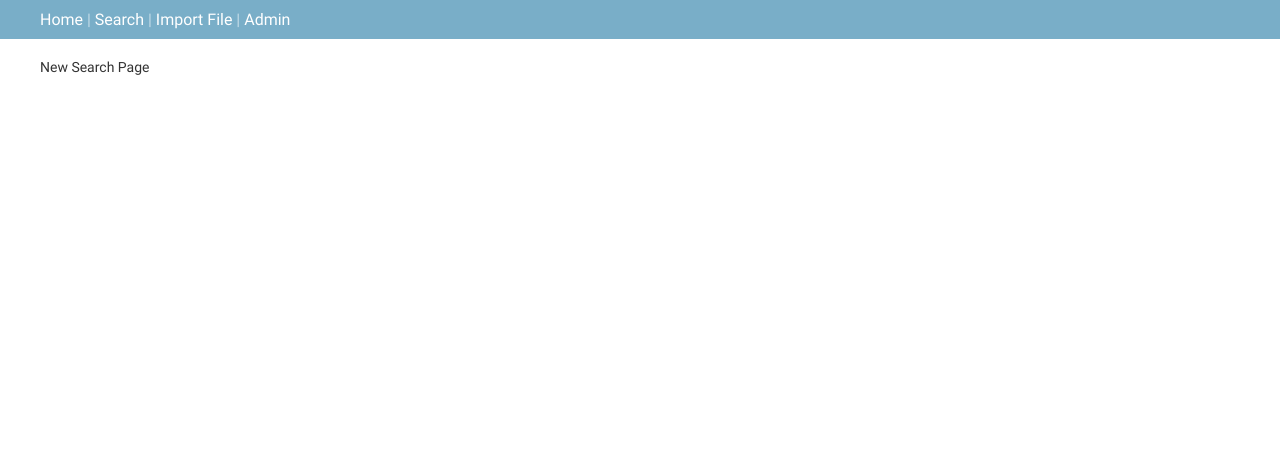
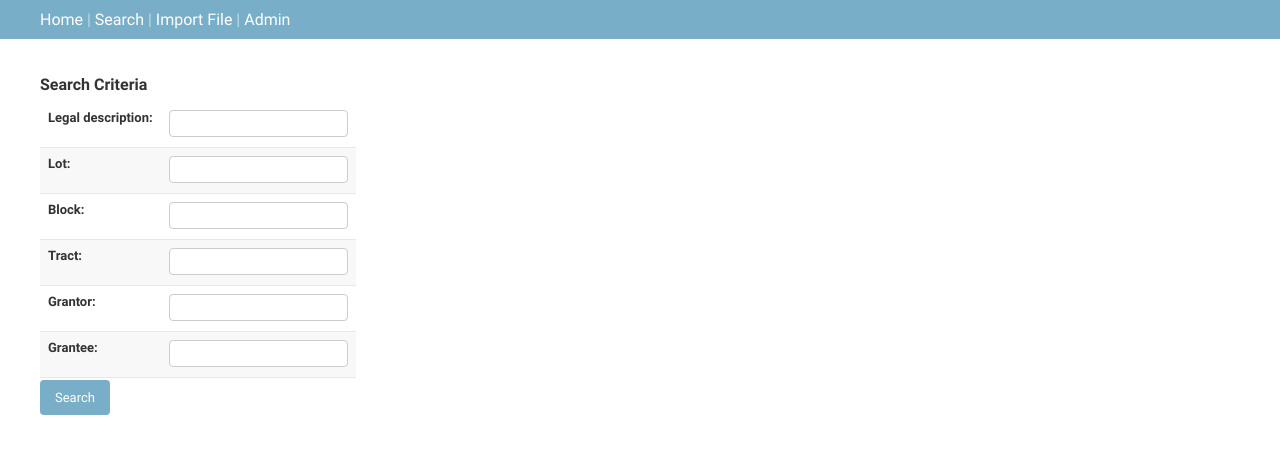
Before and after one commit to grendelshmoo/C4D, a Django app: page /search/ in a window 1280 px wide. Shown: the part 48-502 px from the top of the page. Run offline with Django 3.2, Linux system fonts and the light colour scheme; the visitor is signed in with stand-in values (Sample User, id 1).

Commit message:
now with search

```diff
--- /dev/null
+++ b/C4D/forms.py
@@ -0,0 +1,19 @@
+from django import forms
+from django.contrib.auth.models import User
+from django.utils import timezone
+
+from C4D.models import RawLandRecord
+
+class ModelSearchForm(forms.ModelForm):
+    class Meta:
+        model = RawLandRecord
+        fields = ['legal_description', 'lot', 'block', 'tract', 'grantor', 'grantee']
+
+class SearchForm(forms.Form):
+    lot = forms.CharField(max_length=16, required=False)
+    block = forms.CharField(max_length=16, required=False)
+    tract = forms.CharField(max_length=16, required=False)
+    grantor = forms.CharField(max_length=100, label="Grantor", required=False)
+    grantee = forms.CharField(max_length=100, label="Grantee", required=False)
+    #start_date = forms.DateField(required=False)
+    #end_date = forms.DateField(required=False)
--- a/C4D/importer.py
+++ b/C4D/importer.py
@@ -50,14 +50,12 @@ class Importer(object):
         rlr.legal_description = row['legal_description']
         rlr.lot = row['lot']
         rlr.block = row['block']
+        rlr.tract = row['tract']
         rlr.unit = row['unit']
         area = row['area']
         if area:
             rlr.area = area
         rlr.phase = row['phase']
-        tract = row['tract']
-        if tract:
-            rlr.tract = tract
         increment = row['increment']
         if increment:
             rlr.increment = increment
--- a/C4D/models.py
+++ b/C4D/models.py
@@ -12,10 +12,10 @@ class RawLandRecord(models.Model):
     legal_description = models.CharField(max_length=256, blank=True, null=True)
     lot = models.CharField(max_length=64, blank=True, null=True)
     block = models.CharField(max_length=32, blank=True, null=True)
+    tract = models.CharField(max_length=32, blank=True, null=True)
     unit = models.CharField(max_length=32, blank=True, null=True)
     area = models.FloatField(blank=True, null=True)
     phase = models.CharField(max_length=32, blank=True, null=True)
-    tract = models.IntegerField(blank=True, null=True)
     increment = models.PositiveSmallIntegerField(blank=True, null=True)
     lot_sf = models.FloatField(blank=True, null=True)
     building_sf = models.FloatField(blank=True, null=True)
@@ -29,7 +29,7 @@ class RawLandRecord(models.Model):
     condominium = models.CharField(max_length=256, blank=True, null=True)
     instrument_number = models.CharField(max_length=32, blank=True, null=True)
     fy_number = models.CharField(max_length=64, blank=True, null=True)
-    cnmi_file_numer = models.CharField(max_length=32, blank=True, null=True)
+    cnmi_file_number = models.CharField(max_length=32, blank=True, null=True)
     lcdn = models.IntegerField(blank=True, null=True)
     book = models.PositiveSmallIntegerField(blank=True, null=True)
     page = models.PositiveSmallIntegerField(blank=True, null=True)
@@ -79,14 +79,14 @@ class Office(models.Model):
         return "%s (%s) " % (self.name, self.airport_code)
 
 
-class Property(models.Model):
+class Plot(models.Model):
     legal_description = models.CharField(max_length=256, blank=True, null=True)
     lot = models.CharField(max_length=64, blank=True, null=True)
     block = models.CharField(max_length=32, blank=True, null=True)
+    tract = models.IntegerField()
     unit = models.CharField(max_length=32, blank=True, null=True)
     area = models.FloatField(blank=True, null=True)
     phase = models.CharField(max_length=32, blank=True, null=True)
-    tract = models.IntegerField()
     increment = models.PositiveSmallIntegerField()
     lot_sf = models.FloatField(blank=True, null=True)
     building_sf = models.FloatField(blank=True, null=True)
@@ -102,7 +102,7 @@ class Property(models.Model):
 
 class LandRecord(models.Model):
     office = models.ForeignKey(Office, null=False)
-    property = models.ForeignKey(Property, null=False)
+    plot = models.ForeignKey(Plot, null=False)
     document_date = models.DateField(blank=True, null=True)
     recording_date = models.DateField(blank=True, null=True)
     document_type = models.CharField(max_length=128, blank=True, null=True)
--- a/C4D/settings.py
+++ b/C4D/settings.py
@@ -101,9 +101,7 @@ USE_TZ = True
 
 
 # Static files (CSS, JavaScript, Images)
-# https://docs.djangoproject.com/en/1.8/howto/static-files/
-# Static files (CSS, JavaScript, Images)
-# https://docs.djangoproject.com/en/1.7/howto/static-files/
+# https://docs.djangoproject.com/en/1.9/howto/static-files/
 STATIC_URL = '/static/'
 STATICFILES_DIRS = ( 'static', )
 STATICFILES_FINDERS = (
--- a/C4D/templates/admin/base.html
+++ b/C4D/templates/admin/base.html
@@ -1,12 +1,12 @@
 {% load i18n admin_static %}
 {% load settings_value %}
-
 
 <!DOCTYPE html>
 {% get_current_language as LANGUAGE_CODE %}{% get_current_language_bidi as LANGUAGE_BIDI %}
 <html lang="{{ LANGUAGE_CODE|default:"en-us" }}" {% if LANGUAGE_BIDI %}dir="rtl"{% endif %}>
 <head>
 <title>{% settings_value "SITE_TITLE" %}</title>
+<link rel="stylesheet" type="text/css" href="{% static "css/base.css" %}" />
 <link rel="stylesheet" type="text/css" href="{% block stylesheet %}{% static "admin/css/base.css" %}{% endblock %}" />
 {% block extrastyle %}{% endblock %}
 {% if LANGUAGE_BIDI %}<link rel="stylesheet" type="text/css" href="{% block stylesheet_rtl %}{% static "admin/css/rtl.css" %}{% endblock %}" />{% endif %}
@@ -28,7 +28,6 @@
         <h1>{% settings_value "SITE_TITLE" %}</h1>
         </div>
         {% block usertools %}
-        {% if has_permission %}
         <div id="user-tools">
             {% block welcome-msg %}
                 {% trans 'Welcome,' %}
@@ -47,7 +46,6 @@
                 <a href="{% url 'admin:logout' %}">{% trans 'Log out' %}</a>
             {% endblock %}
         </div>
-        {% endif %}
         {% endblock %}
         {% block nav-global %}{% endblock %}
     </div>
--- a/C4D/templates/home.html
+++ b/C4D/templates/home.html
@@ -24,10 +24,10 @@ To view the records, go to the Admin page.
 	    legal_description = models.CharField(max_length=256, blank=True, null=True)
 	    lot = models.CharField(max_length=64, blank=True, null=True)
 	    block = models.CharField(max_length=32, blank=True, null=True)
+	    tract = models.CharField(max_length=32, blank=True, null=True)
 	    unit = models.CharField(max_length=32, blank=True, null=True)
 	    area = models.FloatField(blank=True, null=True)
 	    phase = models.CharField(max_length=32, blank=True, null=True)
-	    tract = models.IntegerField(blank=True, null=True)
 	    increment = models.PositiveSmallIntegerField(blank=True, null=True)
 	    lot_sf = models.FloatField(blank=True, null=True)
 	    building_sf = models.FloatField(blank=True, null=True)
--- /dev/null
+++ b/C4D/templates/record_row.html
@@ -0,0 +1,6 @@
+{% if value %}
+  <tr class="{{ class }}">
+    <th>{{ label }}</th>
+    <td>{{ value}}</td>
+  </tr>
+{% endif %}
--- a/C4D/templates/search.html
+++ b/C4D/templates/search.html
@@ -1,5 +1,42 @@
 {% extends "admin/base.html" %}
 
 {% block content %}
-  New Search Page
+
+{% if search_results %}
+<h2>Search Results ({{ search_results.count }})</h2>
+<table>
+  <tr>
+    <th>ID</th>
+    <th>Office</th>
+    <th>Island</th>
+    <th>Document Date</th>
+    <th>Legal Description</th>
+    <th>Lot</th>
+    <th>Block</th>
+    <th>Tract</th>
+  </tr>
+  {% for r in search_results %}
+    <tr class="{% cycle 'row-even' 'row-odd' %}">
+      <td><a href="{% url 'view_record' r.id %}">{{ r.id }}</a></td>
+      <td>{{ r.office }}</td>
+      <td>{{ r.island }}</td>
+      <td>{{ r.document_date }}</td>
+      <td>{{ r.legal_description }}</td>
+      <td>{{ r.lot }}</td>
+      <td>{{ r.block }}</td>
+      <td>{{ r.tract }}</td>
+    </tr>
+  {% endfor %}
+</table>
+{% endif %}
+
+<h2>Search Criteria</h2>
+<form action="." method="post">
+    {% csrf_token %}
+    <table>
+    {{ search_form.as_table }}
+  </table>
+    <input type="submit" value="Search" />
+</form>
+
 {% endblock %}
--- a/C4D/urls.py
+++ b/C4D/urls.py
@@ -8,12 +8,9 @@ from C4D import views
 urlpatterns = [
     url(r'^$', views.home, name='home'),
     url(r'^search/', views.search, name='search'),
+    url(r'^record/(?P<record_id>\d+)/$', views.view_record, name="view_record"),
     url(r'^import/', views.import_file, name='import_file'),
     url(r'^admin/', include(admin.site.urls)),
     url(r'^login/$', login),
     url(r'^logout/$', logout_then_login),
-    #url(r'^reset/$', views.password_reset, {'template_name': 'password_reset_form.html', 'email_template_name': 'email/password_reset_email.txt'}, 'password_reset'),
-    #url(r'^reset/done/$', password_reset_done, {'template_name': 'password_reset_done.html'}, 'password_reset_done'),
-    #url(r'^reset/(?P<uidb64>[0-9A-Za-z]+)-(?P<token>.+)/$', password_reset_confirm, {'template_name': 'password_reset_confirm.html'}, 'password_reset_confirm'),
-    #url(r'^reset/complete/$', password_reset_complete, {'template_name': 'password_reset_complete.html'}, 'password_reset_complete'),
 ]
--- a/C4D/views.py
+++ b/C4D/views.py
@@ -4,15 +4,56 @@ from django.http import HttpResponse, HttpResponseRedirect, HttpResponseForbidde
 from django.shortcuts import render, render_to_response, get_object_or_404
 from django.contrib import messages
 from django.contrib.auth.decorators import login_required, permission_required, user_passes_test
+from django.forms.models import model_to_dict
+
+from C4D.forms import ModelSearchForm
+from C4D.models import RawLandRecord
 
 def home(request):
-    return render_to_response('home.html',{'has_permission':True}, RequestContext(request))
+    return render_to_response('home.html',{}, RequestContext(request))
+
+def record_search(search_form):
+    if not search_form.is_valid():
+        raise Exception("Invalid Search Form")
+
+    results = RawLandRecord.objects.all()
+    if search_form.cleaned_data['legal_description']:
+        results = results.filter(legal_description__icontains=search_form.cleaned_data['legal_description'])
+    if search_form.cleaned_data['lot']:
+        results = results.filter(lot__icontains=search_form.cleaned_data['lot'])
+    if search_form.cleaned_data['block']:
+        results = results.filter(block__icontains=search_form.cleaned_data['block'])
+    if search_form.cleaned_data['tract']:
+        results = results.filter(tract__icontains=search_form.cleaned_data['tract'])
+    if search_form.cleaned_data['grantor']:
+        results = results.filter(grantor__icontains=search_form.cleaned_data['grantor'])
+    if search_form.cleaned_data['grantee']:
+        results = results.filter(grantee__icontains=search_form.cleaned_data['grantee'])
+
+    if results.count() > 1000:
+        raise Exception("Search too broad.  Returned %d rows!" % results.count())
+    return results
 
 @login_required
 def search(request):
-    return render_to_response('search.html',{'has_permission':True}, RequestContext(request))
+    search_results = None
+    if request.method == "POST":
+        search_form = ModelSearchForm(request.POST)
+        try:
+            search_results = record_search(search_form)
+        except Exception as e:
+            messages.add_message(request, messages.ERROR, e)
+    else:
+        search_form = ModelSearchForm()
+
+    return render_to_response('search.html',{'search_form':search_form, 'search_results':search_results}, RequestContext(request))
+
+@login_required
+def view_record(request, record_id):
+    record = RawLandRecord.objects.filter(id=record_id).first()
+    return render_to_response('record.html', {'record':record}, RequestContext(request))
 
 @login_required
 @permission_required('C4D.add_rawlandrecord', login_url='/')
 def import_file(request):
-    return render_to_response('import_file.html',{'has_permission':True}, RequestContext(request))
+    return render_to_response('import_file.html', {}, RequestContext(request))
--- /dev/null
+++ b/static/css/base.css
@@ -0,0 +1 @@
+.row-even { background-color: #EEE; }
```
Also changed, not shown: C4D/templates/record.html (added, +52 -0 lines), C4D/migrations/0004_auto_20160721_1703.py (added), C4D/migrations/0005_auto_20160721_1849.py (added).
